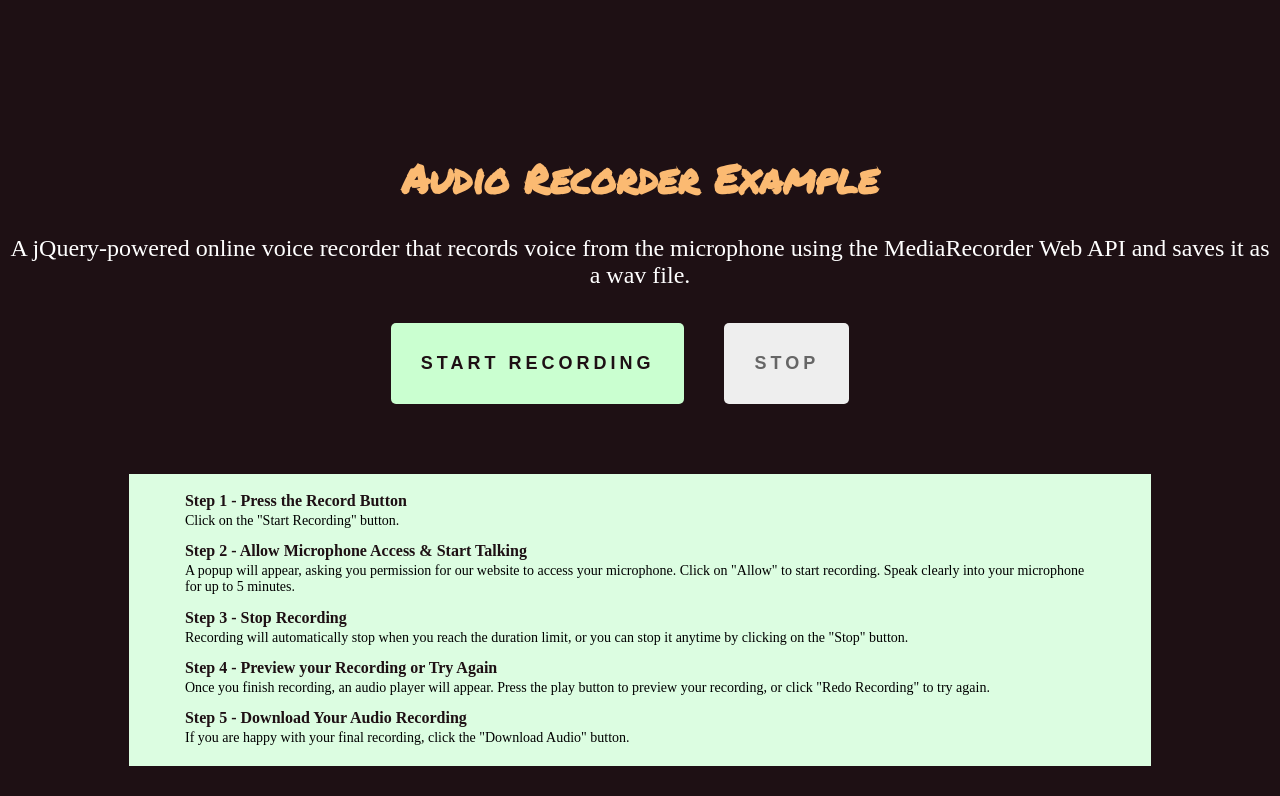
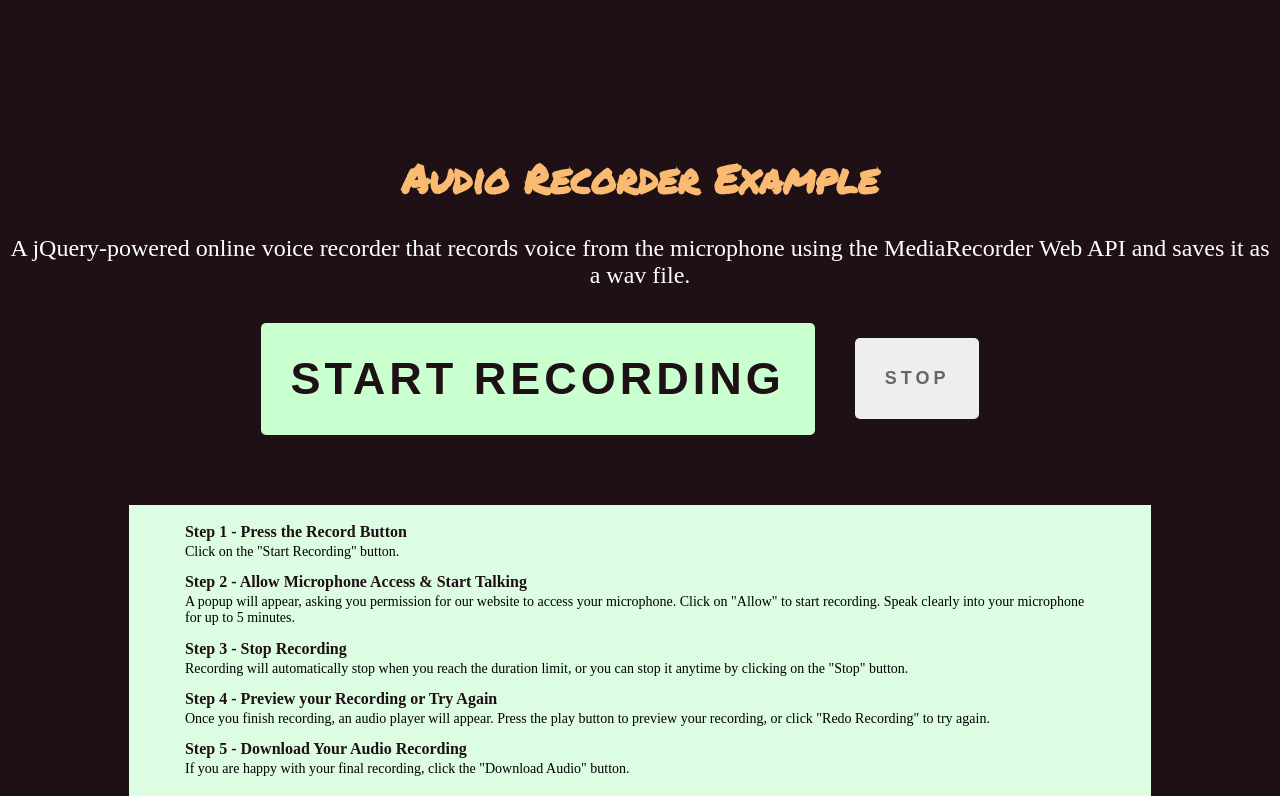
Before and after one commit to muhaeric/muhaeric.github.io, a PHP site: page / in a window 1280 px wide. Shown: the top 796 px of the page. Before the commit the page ends 766 px from the top, so only its background shows below. Run offline with PHP 8.4, Linux system fonts and the light colour scheme.

Commit message:
Update manage-audio.css

```diff
--- a/manage-audio.css
+++ b/manage-audio.css
@@ -67,7 +67,7 @@ h1{
     text-transform: uppercase;
     letter-spacing: 4px;
     font-weight: bold;
-    font-size: 18px;
+    font-size: 45px;
     color: #1E1014;
     background: #CAFFD0;
     border: none;
```
